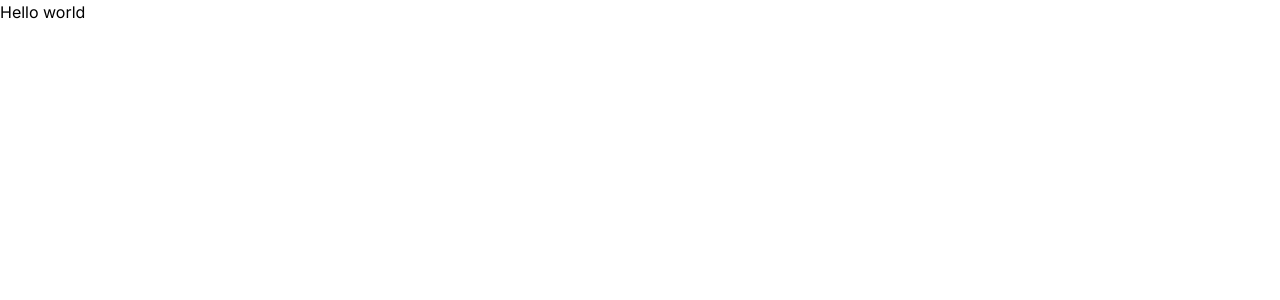
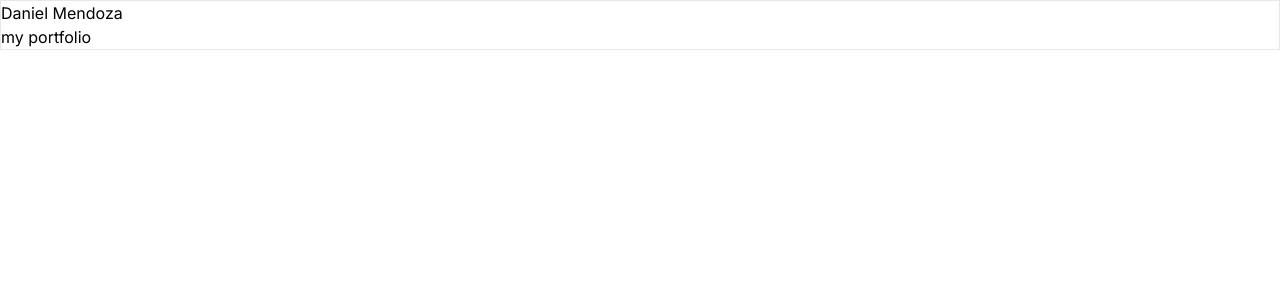
Before and after one commit to Danieruone/next-portfolio, a Next.js app: page / in a window 1280 px wide. Shown: the top 300 px of the page. Built offline with nearby package versions, Linux system fonts and the light colour scheme.

Commit message:
:sparkles: Add container

```diff
--- a/src/app/layout.tsx
+++ b/src/app/layout.tsx
@@ -16,7 +16,9 @@ export default function RootLayout({
 }>) {
   return (
     <html lang="en">
-      <body className={inter.className}>{children}</body>
+      <body className={inter.className}>
+        <main className="container mx-auto">{children}</main>
+      </body>
     </html>
   );
 }
--- a/src/app/page.tsx
+++ b/src/app/page.tsx
@@ -1,7 +1,10 @@
+// components
+import { Hero } from "@/components/Hero";
+
 export default function Home() {
   return (
-    <main>
-      <div>Hello world</div>
-    </main>
+    <div className="w-full border border-red">
+      <Hero />
+    </div>
   );
 }
--- /dev/null
+++ b/src/components/Hero.tsx
@@ -0,0 +1,10 @@
+import React from "react";
+
+export const Hero = () => {
+  return (
+    <div>
+      <h1>Daniel Mendoza</h1>
+      <p>my portfolio</p>
+    </div>
+  );
+};
```
